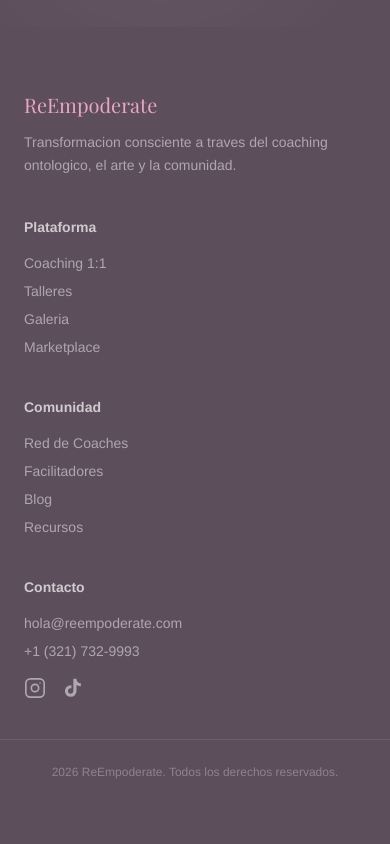
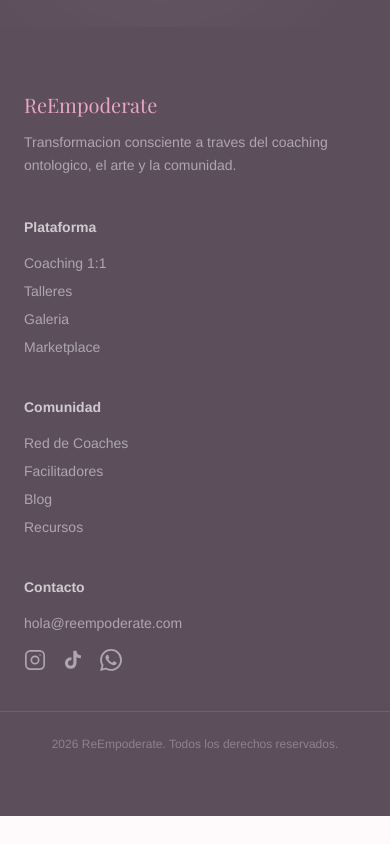
Before and after one commit to Omnix-Solution-Inc/reempoderate, a Next.js app: page / in a window 390 px wide. Shown: the part 5086-5930 px from the top of the page. After the commit the page ends 5902 px from the top, so only its background shows below. Built offline with nearby package versions, Linux system fonts and the light colour scheme; no server answers; a web font is replaced by a local one.

Commit message:
fix: remove phone number from footer, keep WhatsApp icon only

```diff
--- a/src/components/layout/Footer.tsx
+++ b/src/components/layout/Footer.tsx
@@ -30,9 +30,7 @@ export function Footer() {
           <h4 className="text-sm font-semibold mb-4 text-white/70">Contacto</h4>
           <ul className="space-y-2 text-sm text-white/50">
             <li>hola@reempoderate.com</li>
-            <li>+1 (321) 732-9993</li>
           </ul>
-          {/* Redes sociales junto al contacto */}
           <div className="flex items-center gap-4 mt-4">
             <a
               href="https://www.instagram.com/re_empoderate"
@@ -58,6 +56,17 @@ export function Footer() {
                 <path d="M19.59 6.69a4.83 4.83 0 0 1-3.77-4.25V2h-3.45v13.67a2.89 2.89 0 0 1-2.88 2.5 2.89 2.89 0 0 1-2.89-2.89 2.89 2.89 0 0 1 2.89-2.89c.28 0 .54.04.79.1V9.01a6.32 6.32 0 0 0-.79-.05 6.34 6.34 0 0 0-6.34 6.34 6.34 6.34 0 0 0 6.34 6.34 6.34 6.34 0 0 0 6.33-6.34V8.69a8.18 8.18 0 0 0 4.78 1.52V6.75a4.85 4.85 0 0 1-1.01-.06z"/>
               </svg>
             </a>
+            <a
+              href="https://wa.me/13217329993"
+              target="_blank"
+              rel="noopener noreferrer"
+              aria-label="WhatsApp"
+              className="text-white/50 hover:text-bloom transition-colors duration-200"
+            >
+              <svg xmlns="http://www.w3.org/2000/svg" viewBox="0 0 24 24" fill="currentColor" width="22" height="22">
+                <path d="M17.472 14.382c-.297-.149-1.758-.867-2.03-.967-.273-.099-.471-.148-.67.15-.197.297-.767.966-.94 1.164-.173.199-.347.223-.644.075-.297-.15-1.255-.463-2.39-1.475-.883-.788-1.48-1.761-1.653-2.059-.173-.297-.018-.458.13-.606.134-.133.298-.347.446-.52.149-.174.198-.298.298-.497.099-.198.05-.371-.025-.52-.075-.149-.669-1.612-.916-2.207-.242-.579-.487-.5-.669-.51-.173-.008-.371-.01-.57-.01-.198 0-.52.074-.792.372-.272.297-1.04 1.016-1.04 2.479 0 1.462 1.065 2.875 1.213 3.074.149.198 2.096 3.2 5.077 4.487.709.306 1.262.489 1.694.625.712.227 1.36.195 1.871.118.571-.085 1.758-.719 2.006-1.413.248-.694.248-1.289.173-1.413-.074-.124-.272-.198-.57-.347m-5.421 7.403h-.004a9.87 9.87 0 01-5.031-1.378l-.361-.214-3.741.982.998-3.648-.235-.374a9.86 9.86 0 01-1.51-5.26c.001-5.45 4.436-9.884 9.888-9.884 2.64 0 5.122 1.03 6.988 2.898a9.825 9.825 0 012.893 6.994c-.003 5.45-4.437 9.884-9.885 9.884m8.413-18.297A11.815 11.815 0 0012.05 0C5.495 0 .16 5.335.157 11.892c0 2.096.547 4.142 1.588 5.945L.057 24l6.305-1.654a11.882 11.882 0 005.683 1.448h.005c6.554 0 11.89-5.335 11.893-11.893a11.821 11.821 0 00-3.48-8.413z"/>
+              </svg>
+            </a>
           </div>
         </div>
       </div>
```
